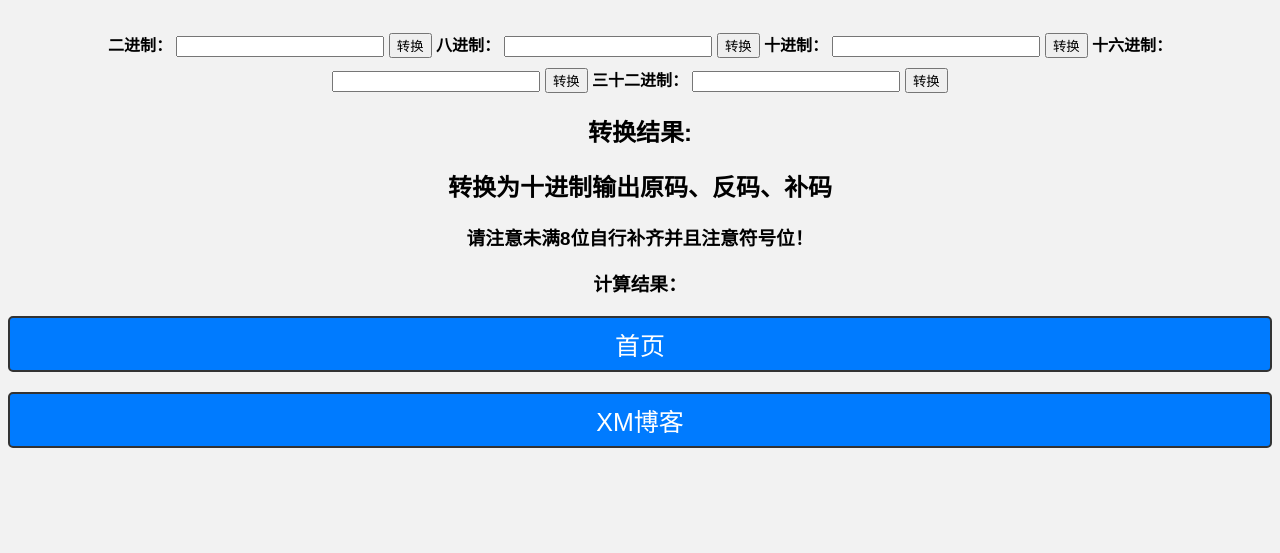
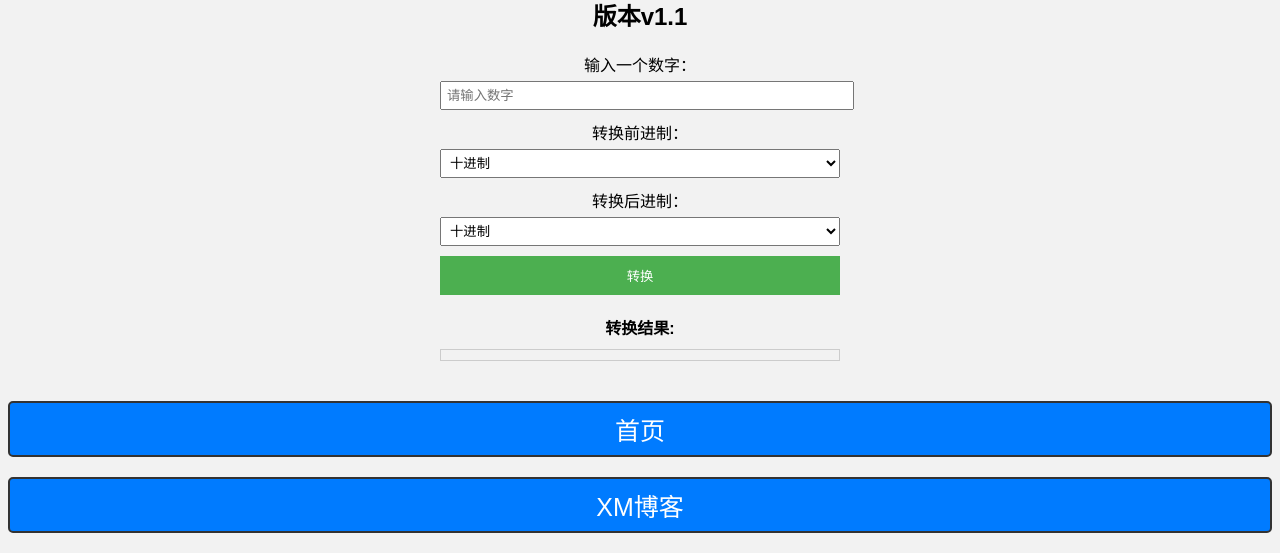
Before and after one commit to xm666xm666/xmsteam.github.io, a plain HTML site: page jinzhizhuanhuan.html in a window 1280 px wide. Shown: the part 259-812 px from the top of the page. Drawn offline with Linux system fonts and the light colour scheme.

Commit message:
Add files via upload

```diff
--- a/jinzhizhuanhuan.html
+++ b/jinzhizhuanhuan.html
@@ -9,8 +9,13 @@
       font-family: Arial, sans-serif;
       text-align: center;
       background-color: #f2f2f2;
-      margin-top: 20vh;
-      text-align: center;
+      margin-top: 10vh;
+    }
+
+    .container {
+      max-width: 400px;
+      margin: 0 auto;
+      padding: 20px;
     }
 
     h1 {
@@ -18,19 +23,64 @@
     }
 
     label {
+      display: block;
+      margin-bottom: 5px;
+    }
+
+    input[type="number"] {
+      width: 100%;
+      padding: 5px;
+      margin-bottom: 10px;
+    }
+
+    select {
+      width: 100%;
+      padding: 5px;
+      margin-bottom: 10px;
+    }
+
+    button {
+      width: 100%;
+      padding: 10px;
+      background-color: #4CAF50;
+      color: white;
+      border: none;
+      cursor: pointer;
+    }
+
+    .result {
+      margin-top: 20px;
       font-weight: bold;
     }
 
-    input[type="text"] {
-      width: 200px;
+    .result-box {
+      border: 1px solid #ccc;
+      padding: 5px;
+      margin-top: 10px;
+      display: flex;
+      align-items: center;
     }
 
-    button {
-      margin-top: 10px;
+    .result-box input[type="text"] {
+      flex: 1;
+      border: none;
+      background-color: transparent;
+      font-size: 16px;
+      padding: 5px;
+      outline: none;
     }
 
-    #output {
-      margin-top: 20px;
+    .result-box button {
+      background-color: #4CAF50;
+      color: white;
+      border: none;
+      padding: 5px 10px;
+      margin-left: 10px;
+      cursor: pointer;
+    }
+
+    .copy-btn {
+      margin-top: 10px;
     }
     .home-link {
             text-decoration: none;
@@ -47,175 +97,173 @@
     .home-link:hover {
         background-color: #0056b3;
     }
+    #system-time {
+      position: fixed;
+      top: 10px;
+      right: 10px;
+      font-size: 18px;
+      color: black; /* 修改为黑色 */
+      font-weight: bold; /* 加粗 */
+    }
   </style>
 </head>
 <body>
+  <div class="container">
     <h1>多种进制转换器</h1>
-  <h2>不支持浮点型</h2>
-  <label>二进制：</label>
-  <input type="text" id="binaryInput" />
-  <button onclick="convertBinary()">转换</button>
-
-  <label>八进制：</label>
-  <input type="text" id="octalInput" />
-  <button onclick="convertOctal()">转换</button>
-
-  <label>十进制：</label>
-  <input type="text" id="decimalInput" />
-  <button onclick="convertDecimal()">转换</button>
-
-  <label>十六进制：</label>
-  <input type="text" id="hexadecimalInput" />
-  <button onclick="convertHexadecimal()">转换</button>
-
-  <label>三十二进制：</label>
-  <input type="text" id="base32Input" />
-  <button onclick="convertBase32()">转换</button>
-
-  <div id="output">
-    <h2>转换结果:</h2>
-    <p id="binaryResult"></p>
-    <p id="octalResult"></p>
-    <p id="decimalResult"></p>
-    <p id="hexadecimalResult"></p>
-    <p id="base32Result"></p>
-    <h2>转换为十进制输出原码、反码、补码</h2>
-    <h3>请注意未满8位自行补齐并且注意符号位！</h3>
-    <h3>计算结果：</h3>
-    <p id="decimalSign"></p>
-    <p id="decimalMagnitude"></p>
-    <p id="decimalOnesComplement"></p>
-    <p id="decimalTwosComplement"></p>
+    <h1>支持浮点型</h1>
+    <h2>版本v1.1</h2>
+    <label for="number">输入一个数字：</label>
+    <input type="number" id="number" step="any" placeholder="请输入数字" />
+    <label for="from">转换前进制：</label>
+    <select id="from">
+      <option value="2">二进制</option>
+      <option value="3">三进制</option>
+      <option value="4">四进制</option>
+      <option value="5">五进制</option>
+      <option value="6">六进制</option>
+      <option value="7">七进制</option>
+      <option value="8">八进制</option>
+      <option value="9">九进制</option>
+      <option value="10" selected>十进制</option>
+      <option value="11">十一进制</option>
+      <option value="12">十二进制</option>
+      <option value="13">十三进制</option>
+      <option value="14">十四进制</option>
+      <option value="15">十五进制</option>
+      <option value="16">十六进制</option>
+      <option value="17">十七进制</option>
+      <option value="18">十八进制</option>
+      <option value="19">十九进制</option>
+      <option value="20">二十进制</option>
+      <option value="21">二十一进制</option>
+      <option value="22">二十二进制</option>
+      <option value="23">二十三进制</option>
+      <option value="24">二十四进制</option>
+      <option value="25">二十五进制</option>
+      <option value="26">二十六进制</option>
+      <option value="27">二十七进制</option>
+      <option value="28">二十八进制</option>
+      <option value="29">二十九进制</option>
+      <option value="30">三十进制</option>
+      <option value="31">三十一进制</option>
+      <option value="32">三十二进制</option>
+      <option value="33">三十三进制</option>
+      <option value="34">三十四进制</option>
+      <option value="35">三十五进制</option>
+      <option value="36">三十六进制</option>
+    </select>
+    <label for="to">转换后进制：</label>
+    <select id="to">
+      <option value="2">二进制</option>
+      <option value="3">三进制</option>
+      <option value="4">四进制</option>
+      <option value="5">五进制</option>
+      <option value="6">六进制</option>
+      <option value="7">七进制</option>
+      <option value="8">八进制</option>
+      <option value="9">九进制</option>
+      <option value="10" selected>十进制</option>
+      <option value="11">十一进制</option>
+      <option value="12">十二进制</option>
+      <option value="13">十三进制</option>
+      <option value="14">十四进制</option>
+      <option value="15">十五进制</option>
+      <option value="16">十六进制</option>
+      <option value="17">十七进制</option>
+      <option value="18">十八进制</option>
+      <option value="19">十九进制</option>
+      <option value="20">二十进制</option>
+      <option value="21">二十一进制</option>
+      <option value="22">二十二进制</option>
+      <option value="23">二十三进制</option>
+      <option value="24">二十四进制</option>
+      <option value="25">二十五进制</option>
+      <option value="26">二十六进制</option>
+      <option value="27">二十七进制</option>
+      <option value="28">二十八进制</option>
+      <option value="29">二十九进制</option>
+      <option value="30">三十进制</option>
+      <option value="31">三十一进制</option>
+      <option value="32">三十二进制</option>
+      <option value="33">三十三进制</option>
+      <option value="34">三十四进制</option>
+      <option value="35">三十五进制</option>
+      <option value="36">三十六进制</option>
+    </select>
+    <button onclick="convert()">转换</button>
+    <div class="result" id="result">
+      转换结果:
+      <div class="result-box" id="result-box"></div>
+    </div>
+    <div id="system-time"></div>
   </div>
 
   <script>
-    function convertBinary() {
-      var binaryInput = document.getElementById("binaryInput").value;
-      var decimal = parseInt(binaryInput, 2);
+    function updateTime() {
+      var currentTime = new Date();
+      var hours = currentTime.getHours();
+      var minutes = currentTime.getMinutes();
+      var seconds = currentTime.getSeconds();
 
-      document.getElementById("binaryResult").textContent = "十进制：" + decimal;
-      document.getElementById("octalResult").textContent = "八进制：" + decimal.toString(8);
-      document.getElementById("decimalResult").textContent = "十进制：" + decimal;
-      document.getElementById("hexadecimalResult").textContent = "十六进制：" + decimal.toString(16);
-      document.getElementById("base32Result").textContent = "三十二进制：" + decimal.toString(32);
+      // 格式化时间
+      hours = ("0" + hours).slice(-2);
+      minutes = ("0" + minutes).slice(-2);
+      seconds = ("0" + seconds).slice(-2);
 
-      showDecimal(decimal);
+      var timeString = hours + ":" + minutes + ":" + seconds;
+
+      // 更新时间
+      document.getElementById("system-time").textContent = timeString;
     }
 
-    function convertOctal() {
-      var octalInput = document.getElementById("octalInput").value;
-      var decimal = parseInt(octalInput, 8);
+    // 每秒钟更新一次时间
+    setInterval(updateTime, 1000);
 
-      document.getElementById("binaryResult").textContent = "二进制：" + decimal.toString(2);
-      document.getElementById("octalResult").textContent = "八进制：" + decimal.toString(8);
-      document.getElementById("decimalResult").textContent = "十进制：" + decimal;
-      document.getElementById("hexadecimalResult").textContent = "十六进制：" + decimal.toString(16);
-      document.getElementById("base32Result").textContent = "三十二进制：" + decimal.toString(32);
+    function convert() {
+      var number = parseFloat(document.getElementById('number').value);
+      var fromBase = parseInt(document.getElementById('from').value);
+      var toBase = parseInt(document.getElementById('to').value);
 
-      showDecimal(decimal);
+      if (isNaN(number)) {
+        document.getElementById('result-box').innerHTML = '请输入有效数字';
+        return;
       }
 
-    function convertDecimal() {
-      var decimalInput = document.getElementById("decimalInput").value;
-      var decimal = parseInt(decimalInput);
+      var result = number.toString(toBase);
 
-      document.getElementById("binaryResult").textContent = "二进制：" + decimal.toString(2);
-      document.getElementById("octalResult").textContent = "八进制：" + decimal.toString(8);
-      document.getElementById("decimalResult").textContent = "十进制：" + decimal;
-      document.getElementById("hexadecimalResult").textContent = "十六进制：" + decimal.toString(16);
-      document.getElementById("base32Result").textContent = "三十二进制：" + decimal.toString(32);
-
-      showDecimal(decimal);
+      var prefix = '';
+      if (toBase === 2) {
+        prefix = '0b';
+      } else if (toBase === 8) {
+        prefix = '0o';
+      } else if (toBase === 16) {
+        prefix = '0x';
       }
 
-    function convertHexadecimal() {
-      var hexadecimalInput = document.getElementById("hexadecimalInput").value;
-      var decimal = parseInt(hexadecimalInput, 16);
-
-      document.getElementById("binaryResult").textContent = "二进制：" + decimal.toString(2);
-      document.getElementById("octalResult").textContent = "八进制：" + decimal.toString(8);
-      document.getElementById("decimalResult").textContent = "十进制：" + decimal;
-      document.getElementById("hexadecimalResult").textContent = "十六进制：" + decimal.toString(16);
-      document.getElementById("base32Result").textContent = "三十二进制：" + decimal.toString(32);
-
-      showDecimal(decimal);
+      if (toBase <= 10 && result.indexOf('.') !== -1) {
+        var integerPart = result.split('.')[0];
+        var fractionalPart = result.split('.')[1];
+        result = integerPart + '.' + fractionalPart.padEnd(10, '0');
       }
 
-    function convertBase32() {
-      var base32Input = document.getElementById("base32Input").value;
-      var decimal = parseInt(base32Input, 32);
-
-      document.getElementById("binaryResult").textContent = "二进制：" + decimal.toString(2);
-      document.getElementById("octalResult").textContent = "八进制：" + decimal.toString(8);
-      document.getElementById("decimalResult").textContent = "十进制：" + decimal;
-      document.getElementById("hexadecimalResult").textContent = "十六进制：" + decimal.toString(16);
-      document.getElementById("base32Result").textContent = "三十二进制：" + decimal.toString(32);
-
-      showDecimal(decimal);
+      document.getElementById('result-box').innerHTML = `
+        <input type="text" value="${result}" readonly>
+        <button onclick="copyResult()">复制</button>
+      `;
     }
 
-    function showDecimal(decimal) {
-      var binaryString = decimalToBinary(decimal);
-      var sign = binaryString.charAt(0) === '1' ? "负数" : "正数";
-      var magnitude = binaryString.slice(1);
+    function copyResult() {
+      var resultBox = document.getElementById('result-box');
+      var resultText = resultBox.querySelector('input').value;
 
-      var onesComplement = computeOnesComplement(magnitude);
-      var twosComplement = computeTwosComplement(magnitude);
+      var tempInput = document.createElement('textarea');
+      tempInput.value = resultText;
+      document.body.appendChild(tempInput);
+      tempInput.select();
+      document.execCommand('copy');
+      document.body.removeChild(tempInput);
 
-      var originalMagnitude = sign === "负数" ? twosComplement : magnitude;
-      var onesComplementMagnitude = sign === "负数" ? computeOnesComplement(twosComplement) : computeOnesComplement(magnitude);
-      var twosComplementMagnitude = sign === "负数" ? twosComplement : computeTwosComplement(magnitude);
-
-      document.getElementById("decimalSign").textContent = "符号位：" + sign;
-      document.getElementById("decimalMagnitude").textContent = "大小：" + magnitude;
-      document.getElementById("decimalOnesComplement").textContent = "原码：" + originalMagnitude;
-      document.getElementById("decimalTwosComplement").textContent = "反码：" + onesComplementMagnitude + "，补码：" + twosComplementMagnitude;
-    }
-
-    function decimalToBinary(decimal) {
-      var binaryString = (decimal >>> 0).toString(2); // 使用 ">>>" 转换为无符号数的二进制字符串
-      while (binaryString.length < 8) {
-        binaryString = "0" + binaryString; // 补齐到8位
-      }
-      return binaryString;
-    }
-
-    function computeOnesComplement(magnitude) {
-      var onesComplement = "";
-
-      for (var i = 0; i < magnitude.length; i++) {
-        onesComplement += magnitude.charAt(i) === '0' ? '1' : '0';
-      }
-
-      return onesComplement;
-    }
-
-    function computeTwosComplement(magnitude) {
-      var onesComplement = computeOnesComplement(magnitude);
-      var twosComplement = addBinary(onesComplement, "1");
-
-      return twosComplement;
-    }
-
-    function addBinary(a, b) {
-      var sum = "";
-      var carry = 0;
-      var i = a.length - 1;
-      var j = b.length - 1;
-
-      while (i >= 0 || j >= 0 || carry > 0) {
-        var bitA = i >= 0 ? parseInt(a.charAt(i)) : 0;
-        var bitB = j >= 0 ? parseInt(b.charAt(j)) : 0;
-        var bitSum = bitA + bitB + carry;
-
-        sum = (bitSum % 2) + sum;
-        carry = Math.floor(bitSum / 2);
-
-        i--;
-        j--;
-      }
-
-      return sum;
+      alert('结果已复制到剪贴板');
     }
   </script>
       <a href="./shouye.html" class="home-link">首页</a>
```
Also changed, not shown: enname.html (+33 -4 lines), index.html (+33 -1 lines), shouye.html (+35 -0 lines), time.html (+33 -0 lines). Lines whose indentation alone changed are shown as unchanged.
